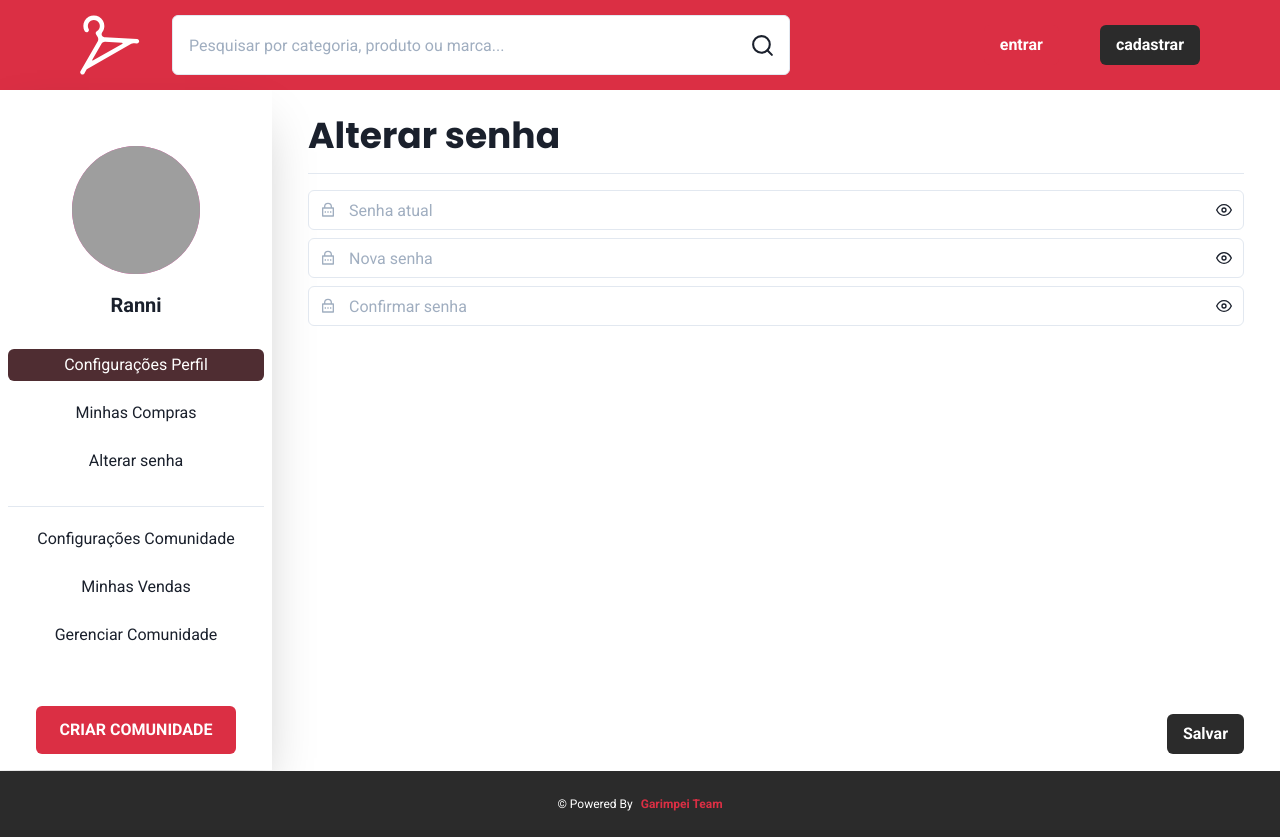
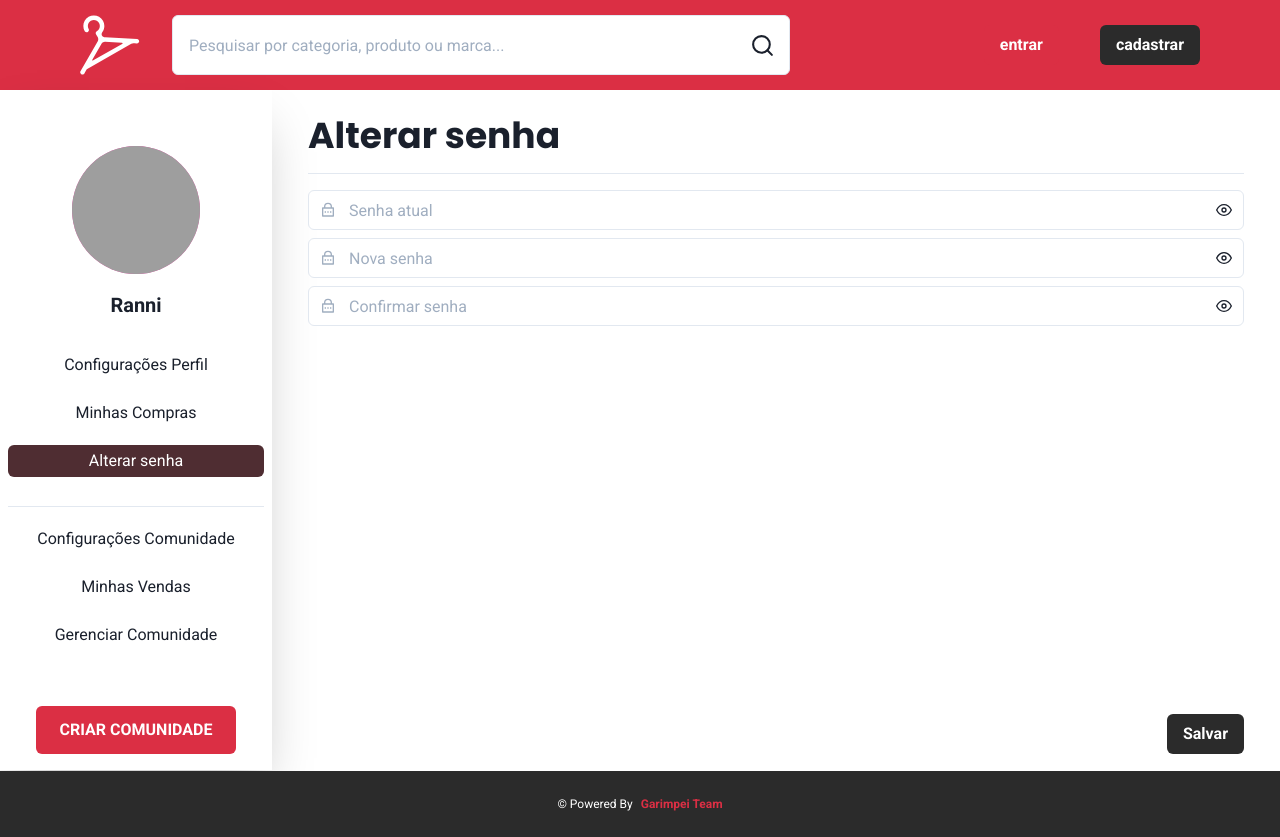
Before and after one commit to UnBArqDsw2021-2/2021.2_G5_Garimpei_Frontend, a Next.js app: page /dashboard/reset-password in a window 1280 px wide. Built offline with nearby package versions, Linux system fonts and the light colour scheme; grey boxes are pictures that could not be loaded.

Commit message:
feat: creates ActiveLink component
Co-authored-by: Vinicius Saturnino <viniciussaturnino78@gmail.com>

```diff
--- /dev/null
+++ b/src/components/ActiveLink.tsx
@@ -0,0 +1,25 @@
+import Link, { LinkProps } from "next/link";
+import { useRouter } from "next/router";
+import { cloneElement, ReactElement } from "react";
+
+interface ActiveLinkProps extends LinkProps {
+  children: ReactElement;
+}
+
+export function ActiveLink({ children, ...rest }: ActiveLinkProps) {
+  const { asPath } = useRouter();
+  let isActive = false;
+
+  if (asPath === rest.href || asPath === rest.as) {
+    isActive = true;
+  }
+
+  return (
+    <Link {...rest}>
+      {cloneElement(children, {
+        bg: isActive ? "brown.500" : "transparent",
+        color: isActive ? "white" : "auto",
+      })}
+    </Link>
+  );
+}
--- a/src/components/Sidebar/SidebarContent.tsx
+++ b/src/components/Sidebar/SidebarContent.tsx
@@ -1,10 +1,12 @@
-import { Avatar, Button, Divider, Flex, Link, Text } from "@chakra-ui/react";
+import { Divider, Flex, Link as ChakraLink } from "@chakra-ui/react";
+import { ActiveLink } from "../ActiveLink";
 
 export function SidebarContent() {
   return (
     <>
       <Flex flexDir="column" w="full" alignItems="center" gap="1rem">
-        <Link
+        <ActiveLink href="/dashboard" passHref>
+          <ChakraLink
             bg="brown.500"
             w="full"
             textAlign="center"
@@ -12,11 +14,13 @@ export function SidebarContent() {
             borderRadius="md"
             p="0.25rem"
             _hover={{ textDecor: "none", bg: "brown.400" }}
-          href="/dashboard"
           >
             Configurações Perfil
-        </Link>
-        <Link
+          </ChakraLink>
+        </ActiveLink>
+
+        <ActiveLink href="/dashboard/purchases" passHref>
+          <ChakraLink
             width="full"
             textAlign="center"
             p="0.25rem"
@@ -24,17 +28,20 @@ export function SidebarContent() {
             _hover={{ bg: "brown.500", color: "white" }}
           >
             Minhas Compras
-        </Link>
-        <Link
+          </ChakraLink>
+        </ActiveLink>
+
+        <ActiveLink href="/dashboard/reset-password" passHref>
+          <ChakraLink
             width="full"
             textAlign="center"
             p="0.25rem"
             borderRadius="md"
             _hover={{ bg: "brown.500", color: "white" }}
-          href="/dashboard/reset-password"
           >
             Alterar senha
-        </Link>
+          </ChakraLink>
+        </ActiveLink>
       </Flex>
 
       {/* ADMIN MENU */}
@@ -42,7 +49,8 @@ export function SidebarContent() {
       <Flex flexDir="column" w="full" alignItems="center" gap="1rem">
         <Divider w="16rem" opacity={1} />
 
-        <Link
+        <ActiveLink href="/community" passHref>
+          <ChakraLink
             w="full"
             textAlign="center"
             borderRadius="md"
@@ -50,8 +58,11 @@ export function SidebarContent() {
             _hover={{ bg: "brown.500", color: "white" }}
           >
             Configurações Comunidade
-        </Link>
-        <Link
+          </ChakraLink>
+        </ActiveLink>
+
+        <ActiveLink href="/community/sales" passHref>
+          <ChakraLink
             width="full"
             textAlign="center"
             p="0.25rem"
@@ -59,9 +70,11 @@ export function SidebarContent() {
             _hover={{ bg: "brown.500", color: "white" }}
           >
             Minhas Vendas
-        </Link>
+          </ChakraLink>
+        </ActiveLink>
 
-        <Link
+        <ActiveLink href="/community/users" passHref>
+          <ChakraLink
             width="full"
             textAlign="center"
             p="0.25rem"
@@ -69,7 +82,8 @@ export function SidebarContent() {
             _hover={{ bg: "brown.500", color: "white" }}
           >
             Gerenciar Comunidade
-        </Link>
+          </ChakraLink>
+        </ActiveLink>
       </Flex>
     </>
   );
```
Lines whose indentation alone changed are shown as unchanged.
